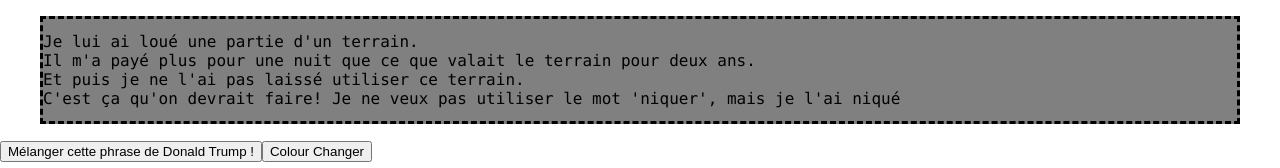
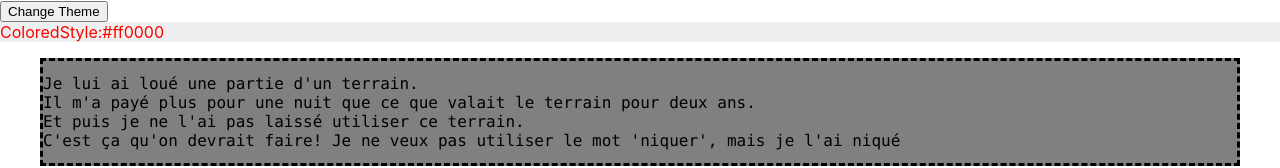
Before and after one commit to MFranckFR/STreactHooks, a React (Create React App) app: page / in a window 1280 px wide. Shown: the top 168 px of the page. Built offline with nearby package versions, Linux system fonts and the light colour scheme; no server answers.

Commit message:
Exemples de Hooks: useContext, personnalisé

```diff
--- a/src/App.js
+++ b/src/App.js
@@ -1,12 +1,17 @@
 import './App.css';
 import Text from './components/Text/Text';
 import CssChanger from './components/CssChanger/CssChanger';
-import {useState} from 'react';
+import React, {useState} from 'react';
+
 //import TaskManager from './components/TaskManager/TaskManager';
 import Compteur from './components/Compteur/Compteur';
 import JsonPlaceHolder from './components/JsonPlaceHolder/JsonPlaceHolder';
 
+import ColoredBox from './components/ColoredBox/ColoredBox';
+export const ThemeContext = React.createContext(false);
+
 function App() {
+  const [darkTheme, setDarkTheme]= useState(true);
   const [contentColor, setContentColor] = useState('grey');
   const [todos, setTodos] = useState([]);
 
@@ -15,18 +20,26 @@
       borderStyle:'dashed'
   }
 
+  const handleChangeTheme = (e) =>{
+      e.preventDefault();
+      console.log(`type setDarkType: ${typeof setDarkTheme}`);
+      setDarkTheme(!darkTheme);
+  }
+
   const handlerChangeColor = (event) => {
       event.preventDefault();
       setContentColor(contentColor === 'grey'? 'red' : 'grey');
   }
 
 //  <TaskManager todos={todos} setTodos={setTodos}/>
-
   return (<>
+    <ThemeContext.Provider value={darkTheme}>
+        <button onClick={handleChangeTheme}>Change Theme</button>
+        <ColoredBox />
+    </ThemeContext.Provider>
     <Text style={contentStyle}/>
     <CssChanger changeContentColor={handlerChangeColor}/>
     <hr />
-
     <ul>
         {todos.map(
             (todo, index) =>{
--- /dev/null
+++ b/src/components/ColoredBox/ColoredBox.css
@@ -0,0 +1,7 @@
+.theme1{
+    background-color: red;
+}
+
+.theme2{
+    background-color:blue;
+}
--- /dev/null
+++ b/src/components/ColoredBox/ColoredBox.js
@@ -0,0 +1,22 @@
+import { useContext } from 'react';
+import './ColoredBox.css';
+import {ThemeContext} from '../../App';
+
+const ColoredBox = () => {
+
+    //const {darkTheme} = useContext(ThemeContext);
+    const darkTheme = useContext(ThemeContext);
+
+    const themeStyle  = {
+        padding: "5 pt",
+        margin:"10 pt",
+        backgroundColor: darkTheme ? '#efefef' : '#ff0000',
+        color: darkTheme ? '#ff0000' : '#efefef'
+    }
+
+    return <>
+    <div style={themeStyle}>ColoredStyle:{themeStyle.color}</div>
+    </>;
+}
+
+export default ColoredBox;
--- a/src/components/Compteur/Compteur.js
+++ b/src/components/Compteur/Compteur.js
@@ -1,6 +1,10 @@
 import {useState, useEffect} from "react";
+import useTitle from '../hooks/useTitle';
+
+
 const Compteur = (props) => {
     const [count, setCount] = useState(0);
+    const increment = () =>{setCount(count+1)}
 
     const url = "https://swapi.dev/api/people/1";
 
@@ -18,30 +22,30 @@
 
 
     // meme version avec async
-    const getData2 = async ()=>{
-        const response = await fetch(url);
-        const data = await response.json();
-        console.log(data);
-    }
+    // const getData2 = async ()=>{
+    //     const response = await fetch(url);
+    //     const data = await response.json();
+    //     console.log(data);
+    // }
 
     useEffect(() => { // console.log("montage");
        getData();
        // getData2()
     }, []);
 
-    useEffect(() => {
-        console.log(count);
-        return() => {
-            console.log("demontage");
-        };
-    }, [count]);
+    // useEffect(() => {
+    //     console.log(count);
+    //     return() => {
+    //         console.log("demontage");
+    //     };
+    // }, [count]);
+    useTitle(`Vous avez cliquez ${count} fois`);
+
     return (
         <>
             <h1>Vous avez cliqué: {count}
                 fois</h1>
-            <button onClick={
-                () => setCount(count + 1)
-            }>+1!</button>
+            <button onClick={increment}>+1!</button>
         </>
     );
 };
--- a/src/components/Text/Text.js
+++ b/src/components/Text/Text.js
@@ -14,13 +14,12 @@
     for (var i = 0; i < nb; i++) {
         r_elt = get_random(lr);
         r.push(r_elt);
-        lr = lr.filter((elt) => elt !== r_elt);
+        lr = lr.filter((elt, r_elt) => elt !== r_elt);
     }
     return r;
 }
 
 const Text = (props) => {
-
     const {style} = props;
     const citation = `
 Je lui ai loué une partie d'un terrain. Il m'a payé plus pour une nuit que ce que valait le terrain pour deux ans. Et puis je ne l'ai pas laissé utiliser ce terrain. C'est ça qu'on devrait faire! Je ne veux pas utiliser le mot 'niquer', mais je l'ai niqué.
--- /dev/null
+++ b/src/components/hooks/useTitle.js
@@ -0,0 +1,11 @@
+import { useEffect } from "react";
+
+const useTitle = (title) => {
+    useEffect(()=>{
+        console.log(`Titre:${title}`);
+        document.title = title;
+
+    }, [title]);
+}
+
+export default useTitle;
```
Also changed, not shown: 1 other file (tests, documents, lock files or other folders).
